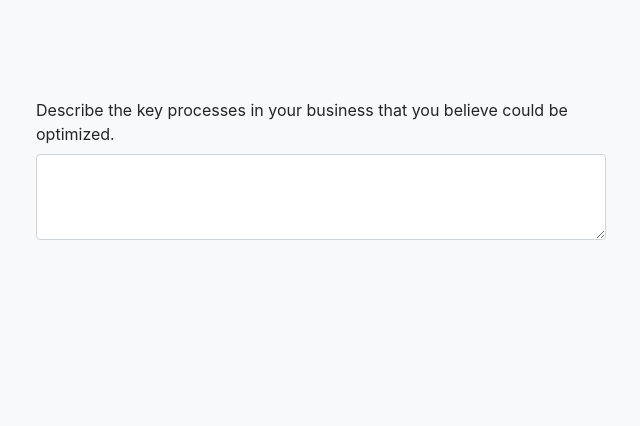
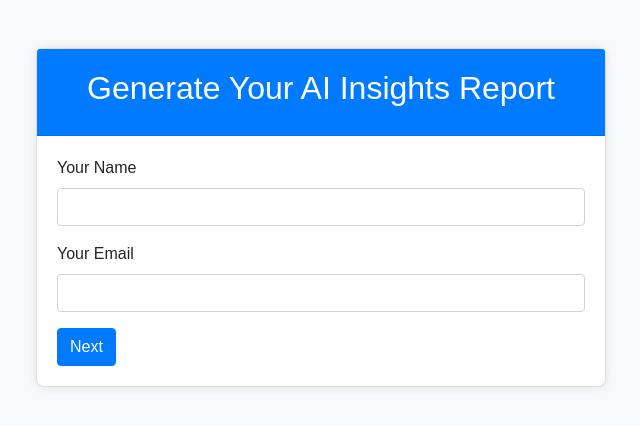
Before and after one commit to dmotts/ai-insights, a Flask app: page / in a window 1280 px wide. Shown: the top 426 px of the page, without its empty margins (319-959 px from the left). Run offline with Flask 2, Linux system fonts and the light colour scheme; some libraries are stand-ins or nearby versions.

Commit message:
Re-design generate_report template

```diff
--- a/static/styles.css
+++ b/static/styles.css
@@ -1,19 +1,39 @@
 body {
     background-color: #f8f9fa;
+    font-family: Arial, sans-serif;
 }
 
 .container {
     max-width: 600px;
-    padding-top: 50px;
+    margin-top: 50px;
 }
 
-form {
-    background: #ffffff;
-    padding: 20px;
+.card {
     border-radius: 8px;
     box-shadow: 0 0 10px rgba(0, 0, 0, 0.1);
 }
 
-.alert {
+.card-header {
+    background: #007bff;
+    color: #fff;
+    padding: 20px;
+    border-radius: 8px 8px 0 0;
+}
+
+.card-body {
+    padding: 20px;
+}
+
+.step {
+    display: none;
+}
+
+.spinner-border {
+    width: 3rem;
+    height: 3rem;
     margin-top: 20px;
 }
+
+#result {
+    margin-top: 20px;
+}
--- a/templates/generate_report.html
+++ b/templates/generate_report.html
@@ -5,54 +5,83 @@
     <meta name="viewport" content="width=device-width, initial-scale=1.0">
     <link href="https://maxcdn.bootstrapcdn.com/bootstrap/4.0.0/css/bootstrap.min.css" rel="stylesheet">
     <link rel="stylesheet" href="{{ url_for('static', filename='styles.css') }}">
-    <title>Generate Report</title>
+    <title>Generate AI Insights Report</title>
 </head>
 <body>
     <div class="container mt-5">
-        <div id="questionCarousel" class="carousel slide" data-ride="carousel" data-interval="false">
-            <div class="carousel-inner">
-                <div class="carousel-item active">
-                    <div class="form-group">
-                        <label for="question1">Describe the key processes in your business that you believe could be optimized.</label>
-                        <textarea class="form-control" id="question1" rows="3"></textarea>
+        <div class="card">
+            <div class="card-header text-center">
+                <h2>Generate Your AI Insights Report</h2>
+            </div>
+            <div class="card-body">
+                <form id="reportForm">
+                    <div id="step-1" class="step">
+                        <div class="form-group">
+                            <label for="clientName">Your Name</label>
+                            <input type="text" class="form-control" id="clientName" name="client_name" required>
+                        </div>
+                        <div class="form-group">
+                            <label for="clientEmail">Your Email</label>
+                            <input type="email" class="form-control" id="clientEmail" name="client_email" required>
+                        </div>
+                        <button type="button" class="btn btn-primary next-step">Next</button>
                     </div>
+
+                    <div id="step-2" class="step">
+                        <div class="form-group">
+                            <label for="question1">Describe the key processes in your business that you believe could be optimized.</label>
+                            <textarea class="form-control" id="question1" name="question1" rows="3" required></textarea>
+                        </div>
+                        <button type="button" class="btn btn-secondary prev-step">Previous</button>
+                        <button type="button" class="btn btn-primary next-step">Next</button>
+                    </div>
+
+                    <div id="step-3" class="step">
+                        <div class="form-group">
+                            <label for="question2">What are the main challenges you face in improving customer experience?</label>
+                            <textarea class="form-control" id="question2" name="question2" rows="3" required></textarea>
+                        </div>
+                        <button type="button" class="btn btn-secondary prev-step">Previous</button>
+                        <button type="button" class="btn btn-primary next-step">Next</button>
+                    </div>
+
+                    <div id="step-4" class="step">
+                        <div class="form-group">
+                            <label for="question3">How do you currently utilize data to make business decisions?</label>
+                            <textarea class="form-control" id="question3" name="question3" rows="3" required></textarea>
+                        </div>
+                        <button type="button" class="btn btn-secondary prev-step">Previous</button>
+                        <button type="button" class="btn btn-primary next-step">Next</button>
+                    </div>
+
+                    <div id="step-5" class="step">
+                        <div class="form-group">
+                            <label for="question4">Which areas of your business operations do you feel are the least efficient?</label>
+                            <textarea class="form-control" id="question4" name="question4" rows="3" required></textarea>
+                        </div>
+                        <button type="button" class="btn btn-secondary prev-step">Previous</button>
+                        <button type="button" class="btn btn-primary next-step">Next</button>
+                    </div>
+
+                    <div id="step-6" class="step">
+                        <div class="form-group">
+                            <label for="question5">What are your long-term goals for your business, and how do you envision technology playing a role in achieving them?</label>
+                            <textarea class="form-control" id="question5" name="question5" rows="3" required></textarea>
+                        </div>
+                        <button type="button" class="btn btn-secondary prev-step">Previous</button>
+                        <button type="submit" class="btn btn-success">Send Me The Report</button>
+                    </div>
+                </form>
+                <div id="loading" class="text-center" style="display: none;">
+                    <div class="spinner-border" role="status">
+                        <span class="sr-only">Loading...</span>
+                    </div>
+                    <p>Generating your report, please wait...</p>
                 </div>
-                <div class="carousel-item">
-                    <div class="form-group">
-                        <label for="question2">What are the main challenges you face in improving customer experience?</label>
-                        <textarea class="form-control" id="question2" rows="3"></textarea>
-                    </div>
-                </div>
-                <div class="carousel-item">
-                    <div class="form-group">
-                        <label for="question3">How do you currently utilize data to make business decisions?</label>
-                        <textarea class="form-control" id="question3" rows="3"></textarea>
-                    </div>
-                </div>
-                <div class="carousel-item">
-                    <div class="form-group">
-                        <label for="question4">Which areas of your business operations do you feel are the least efficient?</label>
-                        <textarea class="form-control" id="question4" rows="3"></textarea>
-                    </div>
-                </div>
-                <div class="carousel-item">
-                    <div class="form-group">
-                        <label for="question5">What are your long-term goals for your business, and how do you envision technology playing a role in achieving them?</label>
-                        <textarea class="form-control" id="question5" rows="3"></textarea>
-                    </div>
-                </div>
-                <div class="carousel-item">
-                    <button class="btn btn-primary" id="sendReportButton">Send Me The Report</button>
+                <div id="result" class="text-center mt-3" style="display: none;">
+                    <a id="downloadLink" class="btn btn-primary" href="#" target="_blank">Download The Report</a>
                 </div>
             </div>
-            <a class="carousel-control-prev" href="#questionCarousel" role="button" data-slide="prev">
-                <span class="carousel-control-prev-icon" aria-hidden="true"></span>
-                <span class="sr-only">Previous</span>
-            </a>
-            <a class="carousel-control-next" href="#questionCarousel" role="button" data-slide="next">
-                <span class="carousel-control-next-icon" aria-hidden="true"></span>
-                <span class="sr-only">Next</span>
-            </a>
         </div>
     </div>
 
@@ -60,8 +89,60 @@
     <script src="https://cdnjs.cloudflare.com/ajax/libs/popper.js/1.11.0/umd/popper.min.js"></script>
     <script src="https://maxcdn.bootstrapcdn.com/bootstrap/4.0.0/js/bootstrap.min.js"></script>
     <script>
-        document.getElementById('sendReportButton').addEventListener('click', function() {
-            // Handle form submission and report generation
+        $(document).ready(function() {
+            var currentStep = 1;
+
+            function showStep(step) {
+                $('.step').hide();
+                $('#step-' + step).show();
+            }
+
+            $('.next-step').click(function() {
+                currentStep++;
+                showStep(currentStep);
+            });
+
+            $('.prev-step').click(function() {
+                currentStep--;
+                showStep(currentStep);
+            });
+
+            $('#reportForm').submit(function(event) {
+                event.preventDefault();
+                $('#reportForm').hide();
+                $('#loading').show();
+
+                var formData = {
+                    client_name: $('#clientName').val(),
+                    client_email: $('#clientEmail').val(),
+                    question1: $('#question1').val(),
+                    question2: $('#question2').val(),
+                    question3: $('#question3').val(),
+                    question4: $('#question4').val(),
+                    question5: $('#question5').val()
+                };
+
+                fetch('/generate_report', {
+                    method: 'POST',
+                    headers: {
+                        'Content-Type': 'application/json'
+                    },
+                    body: JSON.stringify(formData)
+                })
+                .then(response => response.json())
+                .then(data => {
+                    $('#loading').hide();
+                    if (data.status === 'success') {
+                        $('#result').show();
+                        $('#downloadLink').attr('href', data.pdf_url);
+                    } else {
+                        alert('Error generating report: ' + data.message);
+                        $('#reportForm').show();
+                    }
+                });
+            });
+
+            showStep(currentStep);
         });
     </script>
 </body>
```
